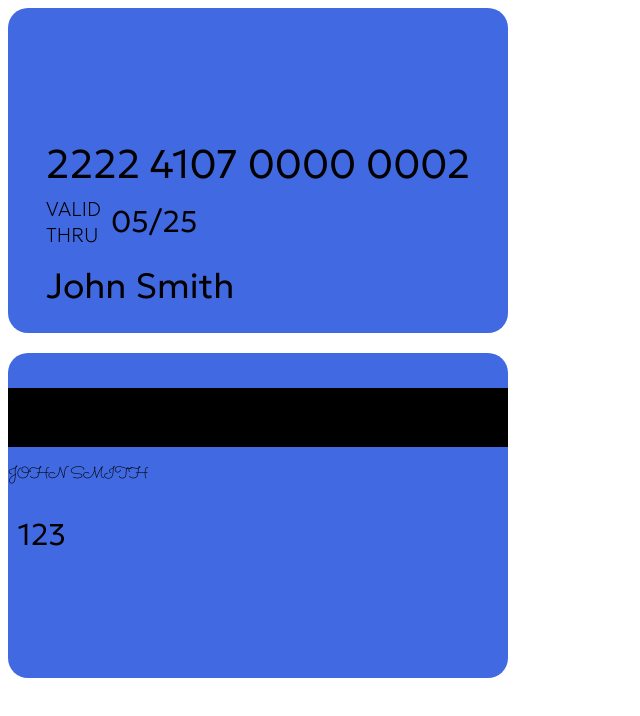
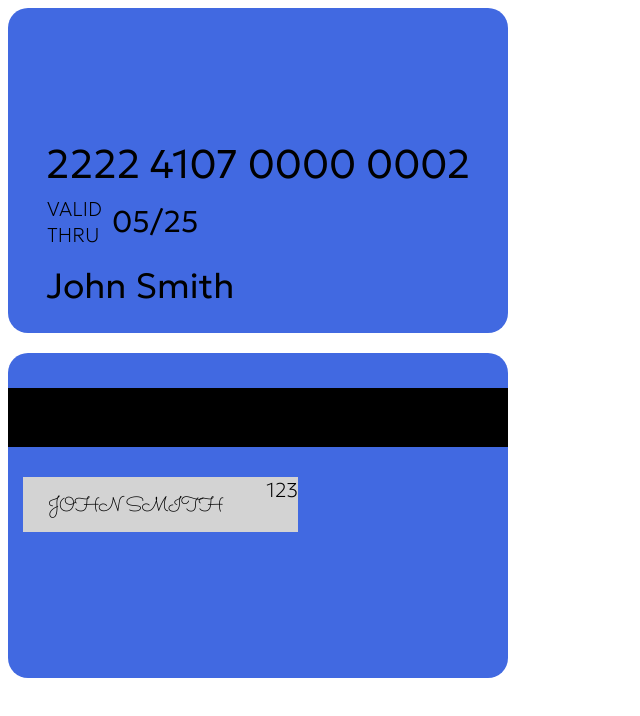
Before and after one commit to mikolajkus/Credit-card, a plain HTML site: page index.html in a window 1280 px wide. Shown: the whole page, without its empty margins (0-640 px from the left). Drawn offline with Linux system fonts and the light colour scheme.

Commit message:
Completed back side of credit card

```diff
--- a/style.css
+++ b/style.css
@@ -19,7 +19,7 @@
     display: flex;
     flex-direction: row;
     align-items: center;
-    margin: 0 0 10px 38px;
+    margin: 0 0 10px 39px;
     font-size: 20px;
     width: 20%;
     height: 20%
@@ -46,25 +46,41 @@
     margin: 0 0 25px 38px;
 }
 
-.credit-card > .credit-card-back {
-    display: flex;
-    justify-content: flex-start;
-    align-items: flex-start;
-}
-
 .credit-card-back {
     margin-top: 20px;
-}
-
-.credit-card-back .name {
-    font-family: "Sacramento", cursive;
-    font-weight: 400;
-    font-style: normal;
 }
 
 .magnetic-strip {
     height: 18%;
     background-color: black;
     margin-top: 35px;
+}
 
+.credit-card-back .information-wrapper {
+    width: 55%;
+    height: 17%;
+    display: flex;
+    flex-direction: row;
+    justify-content: flex-end;
+    background-color: lightgray;
+    margin: 30px 0 0 15px;
 }
+
+.credit-card-back .name {
+    width: 100%;
+    font-family: "Sacramento", cursive;
+    font-weight: 400;
+    font-style: normal;
+    font-size: 20px;
+    margin: 15px 0 0 25px;
+}
+
+.credit-card-back .number.number {
+    width: 30%;
+    height: 100%;
+    display: flex;
+    justify-content: flex-end;
+    margin: 0;
+    font-size: 20px;
+    font-weight: lighter;
+}
```
